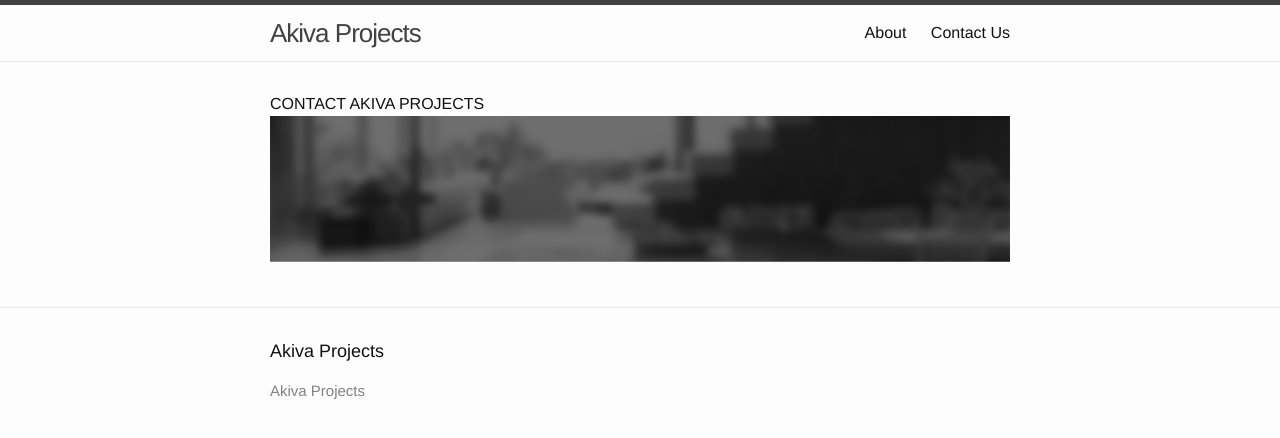
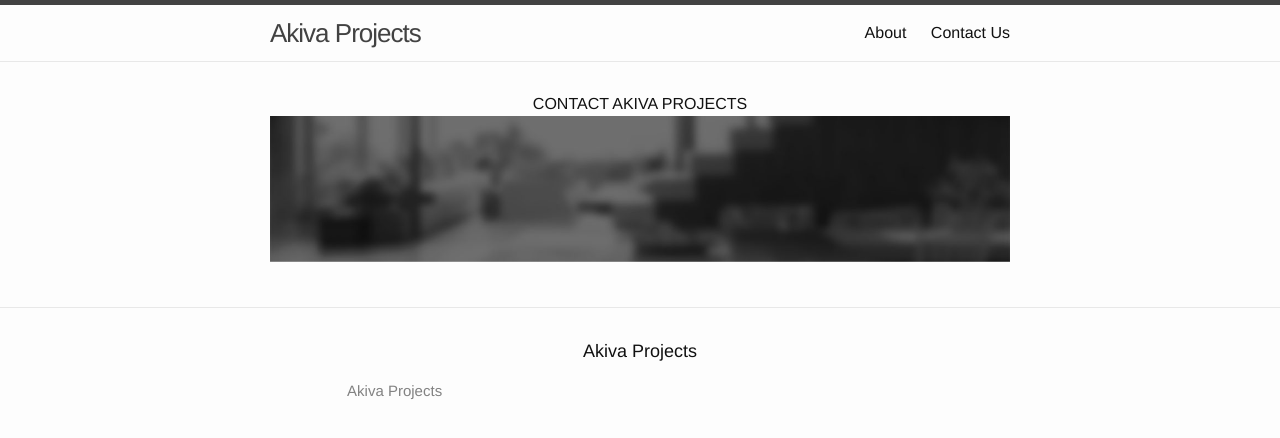
Before and after one commit to fizzahzahoor/SiteleafIntegration, a Jekyll site: the page built from contact-us.markdown, in a window 1280 px wide. Shown: the top 438 px of the page. Built offline with Jekyll 4.4.1, drawn with Linux system fonts in a browser that asks for light colours.

Commit message:
Update head.html

```diff
--- a/_includes/head.html
+++ b/_includes/head.html
@@ -4,6 +4,7 @@
   <meta name="viewport" content="width=device-width, initial-scale=1">
 
   <title>{% if page.title %}{{ page.title | escape }}{% else %}{{ site.title | escape }}{% endif %}</title>
+  <link rel="stylesheet" href="{{site.baseurl}}/css/style.css">
   <meta name="description" content="{% if page.excerpt %}{{ page.excerpt | strip_html | strip_newlines | truncate: 160 }}{% else %}{{ site.description }}{% endif %}">
 
   <link rel="stylesheet" href="{{ "/css/main.css" | prepend: site.baseurl }}">
```
